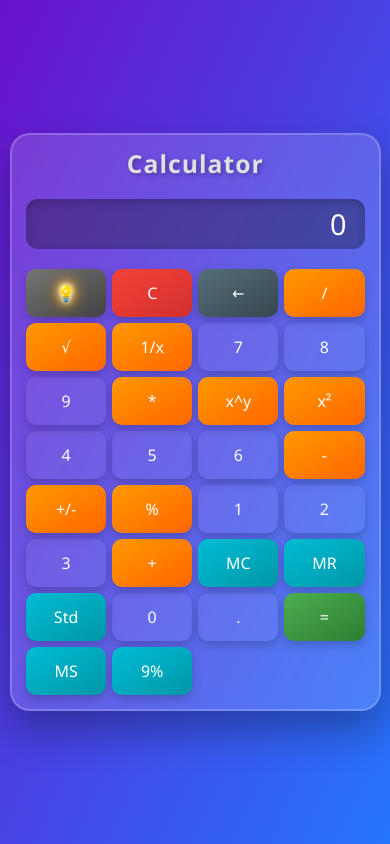
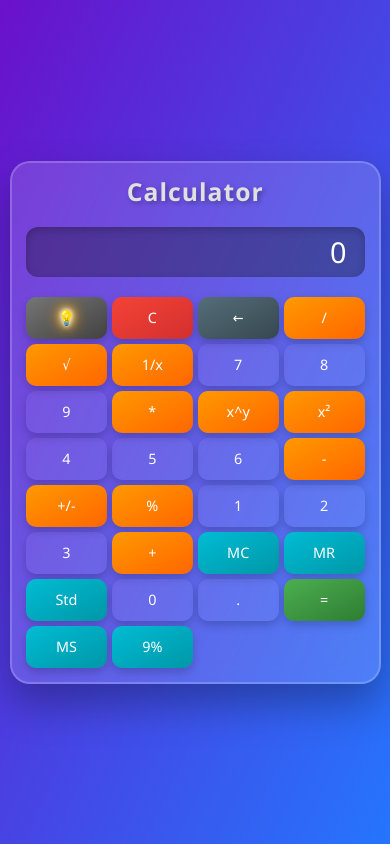
Before and after one commit to arunprakashxavier/Calculator, a plain HTML site: page index.html in a window 390 px wide. Both pictures are taken after a click on the button "Adv". Drawn offline with nearby package versions, Linux system fonts and the light colour scheme.

Commit message:
fix: Adjust mobile layout for advanced calculator mode

```diff
--- a/css/style.css
+++ b/css/style.css
@@ -132,9 +132,28 @@ body.light-theme .btn-theme-control {
 
 @media (max-width: 520px) {
     #calculator { width: 95vw !important; padding: 15px; }
-    .buttons-grid { grid-template-columns: repeat(4, 1fr) !important; }
+    .buttons-grid {
+        grid-template-columns: repeat(4, 1fr) !important; /* Ensures 4 columns */
+        gap: 6px; /* Default gap for mobile */
+    }
     #display { height: 50px; font-size: 1.8em; padding-left: 25px; }
     #memoryIndicator { font-size: 0.6em; left: 6px; }
-    .btn { font-size: 1em; height: 48px; border-radius: 10px;}
-    .buttons-grid { gap: 6px; }
+    .btn {
+        font-size: 1em;
+        height: 48px;
+        border-radius: 10px;
+    }
+
+    /* ---- START: Added/Modified styles for Advanced Mode on Mobile ---- */
+    #calculator.advanced-mode-active .btn {
+        height: 42px; /* Make buttons a bit shorter in advanced mode on mobile */
+        font-size: 0.9em; /* Slightly smaller font in advanced mode on mobile */
+        /* If text is cut off or too tight, uncomment and adjust padding: */
+        /* padding: 0 3px; */
+    }
+
+    #calculator.advanced-mode-active .buttons-grid {
+        gap: 5px; /* Make gaps a bit smaller in advanced mode on mobile */
+    }
+    /* ---- END: Added/Modified styles for Advanced Mode on Mobile ---- */
 }
```
